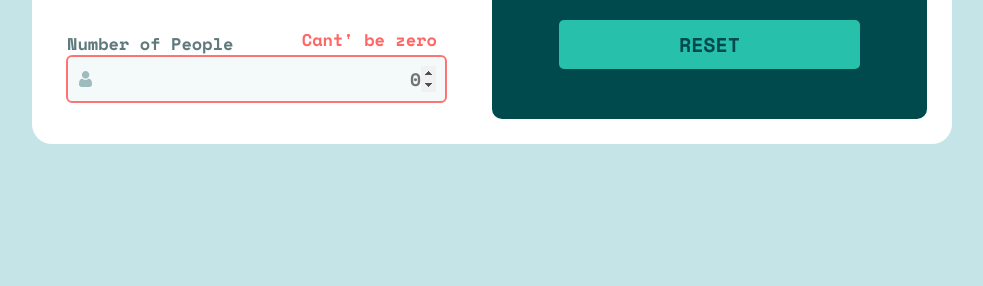
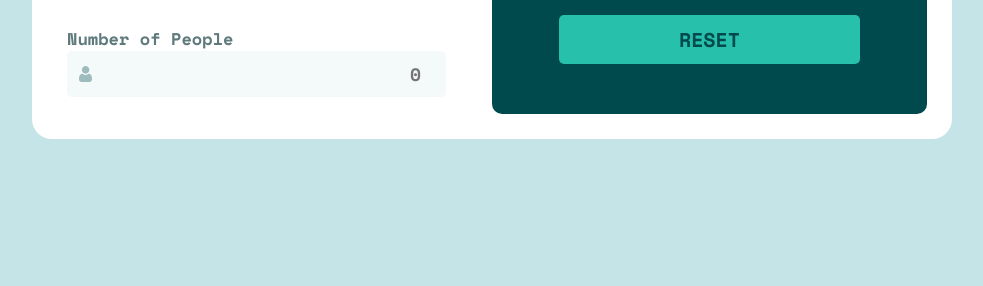
Before and after one commit to Pabloodev/tip-calculator, a plain HTML site: page index.html in a window 1280 px wide. Shown: the part 514-800 px from the top of the page, without its empty margins (148-1131 px from the left). Drawn offline with nearby package versions, Linux system fonts and the light colour scheme.

Commit message:
Add files via upload

```diff
--- a/main.js
+++ b/main.js
@@ -41,15 +41,7 @@ resetButton.addEventListener('click', () => {
     peopleVisor.classList.remove('error-input');
     errorMessage.style.display = 'none';
     buttonsPercent.forEach(btn => btn.classList.remove('active'));
-    customButton.value = ''; // Clear custom input
-});
-
-document.addEventListener('DOMContentLoaded', () => {
-    if (!peopleVisor.value || peopleVisor.value == 0) {
-        peopleVisor.focus();
-        peopleVisor.classList.add('error-input');
-        errorMessage.style.display = 'flex';
-    }
+    customButton.value = '';
 });
 
 buttonsPercent.forEach(button => {
--- a/style/design.css
+++ b/style/design.css
@@ -24,7 +24,7 @@ body {
     align-items: center;
     justify-content: center;
     background-color: var(--Light-grayish-cyan);
-    gap: 2vw;
+    gap: 1.2vw;
     font-size: clamp(17px, 1.1vw, 18px)
 }
 
@@ -76,9 +76,9 @@ input {
 
 input:focus {outline-color: rgb(38, 194, 174);}
 
-#input-money {background-image: url(/images/icon-dollar.svg);}
+#input-money {background-image: url(/./images/icon-dollar.svg);}
 
-#input-people {background-image: url(/images/icon-person.svg);}
+#input-people {background-image: url(/./images/icon-person.svg);}
 
 
 .buttons {
```
